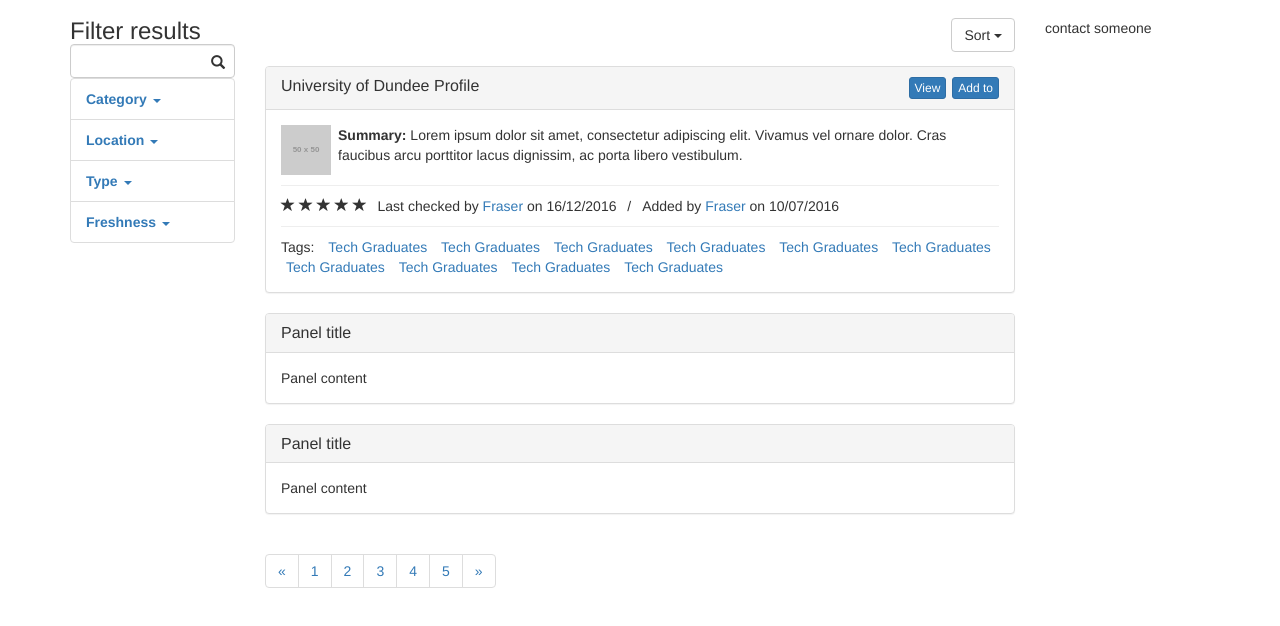
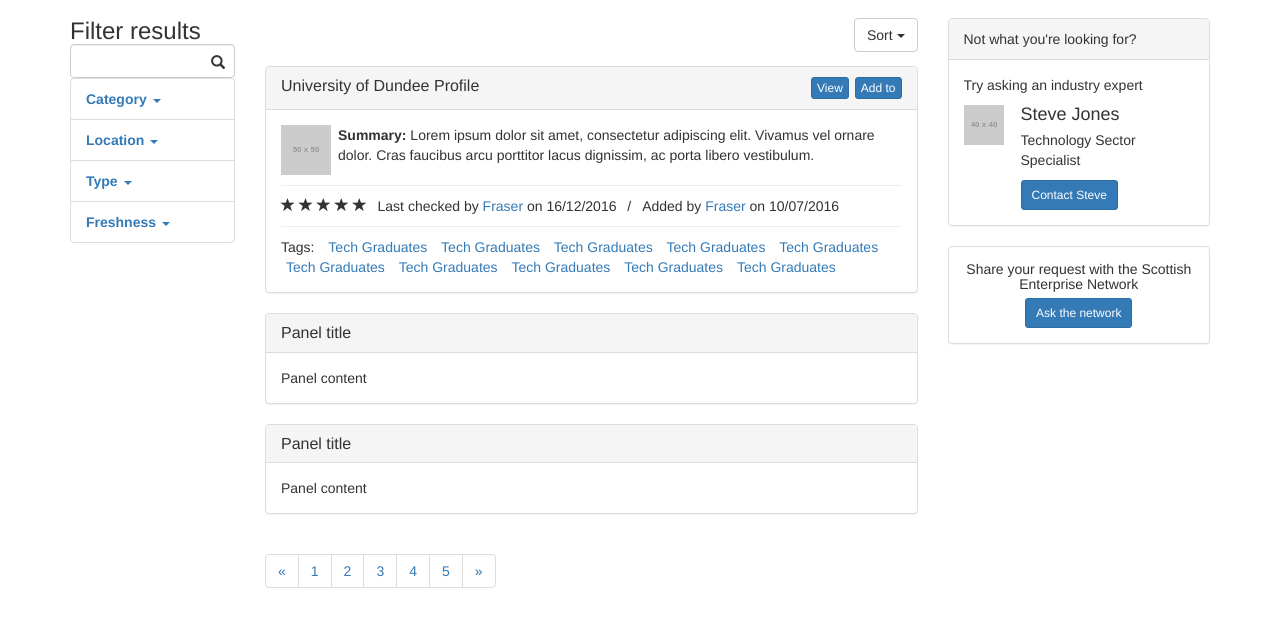
Before and after one commit to scotent/inward, a plain HTML site: page search/education.html in a window 1280 px wide. Shown: the part 84-710 px from the top of the page. Drawn offline with nearby package versions, Linux system fonts and the light colour scheme; placeholder pictures from the web are drawn by us; some icons are missing.

Commit message:
Added contact panel to search results template

```diff
--- a/search/education.html
+++ b/search/education.html
@@ -129,7 +129,7 @@
 
         </div><!--/.end filter search columns -->
 
-        <div class="col-sm-8">
+        <div class="col-sm-7  ">
 
           <div id="actions" class="clearfix">
 
@@ -235,9 +235,36 @@
 
         </div>
 
-        <div class="col-sm-2">
+        <div class="col-sm-3">
 
-          contact someone
+          <div class="panel panel-default">
+            <div class="panel-heading">
+              Not what you're looking for?
+            </div>
+            <div class="panel-body">
+              <div class="media">
+                  <p>Try asking an industry expert</p>
+                <div class="media-left">
+                  <a href="#">
+                    <img src="http://placehold.it/40x40" class="pull-left" style="margin-right: 0.5em;">
+                  </a>
+                </div>
+                <div class="media-body">
+                  <h4 class="media-heading">Steve Jones</h4>
+                  <p>Technology Sector Specialist</p>
+                  <a class="btn btn-primary btn-sm" href="#" role="button">Contact Steve</a>
+                </div>
+              </div>
+            </div>
+          </div>
+
+          <div class="panel panel-default text-center">
+            <div class="panel-body">
+              <h5 class="media-heading">Share your request with the Scottish Enterprise Network</h5>
+              <a class="btn btn-primary btn-sm" href="#" role="button">Ask the network</a>
+            </div>
+          </div>
+
 
         </div>
 
```
Lines whose indentation alone changed are shown as unchanged.
